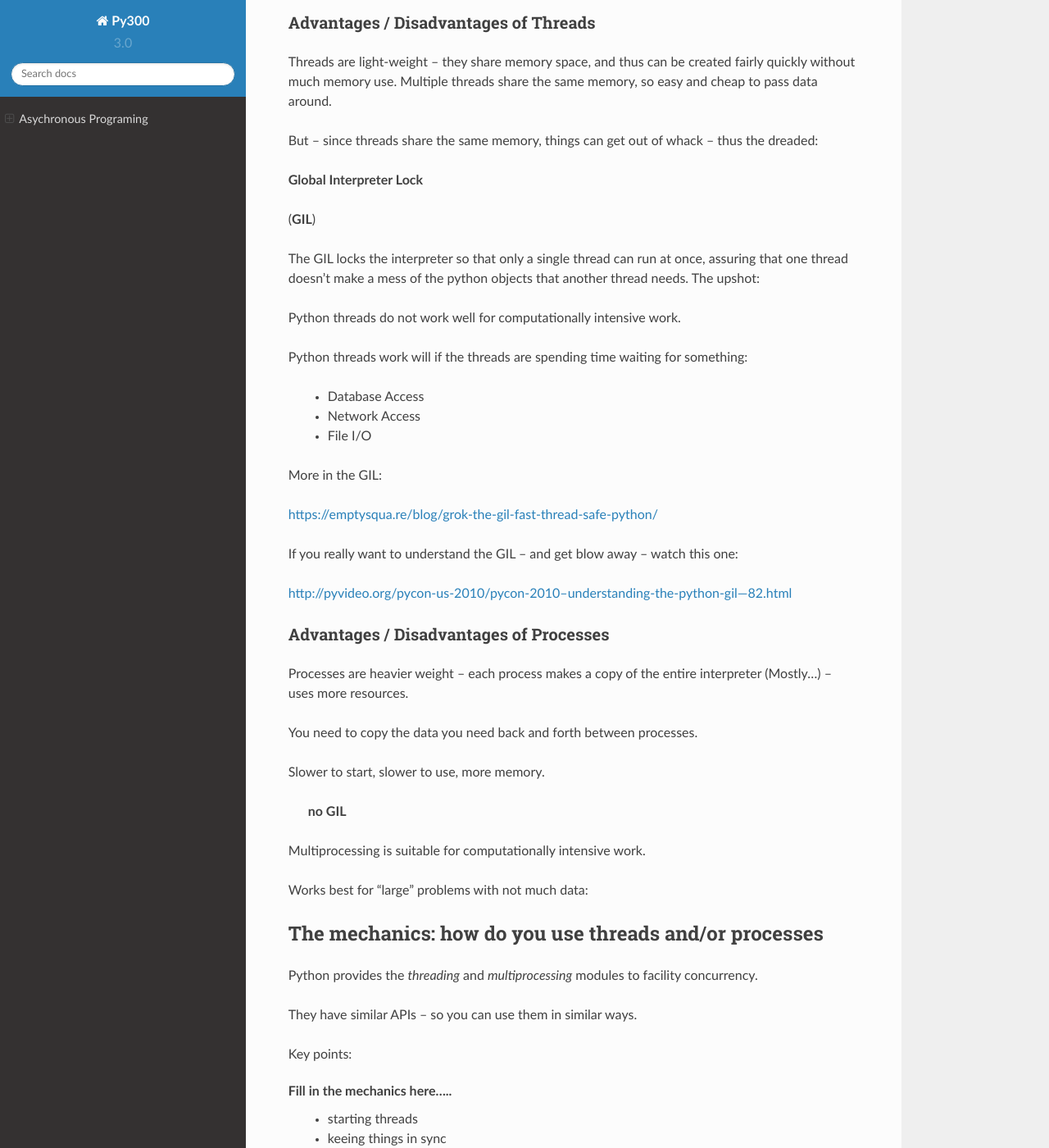
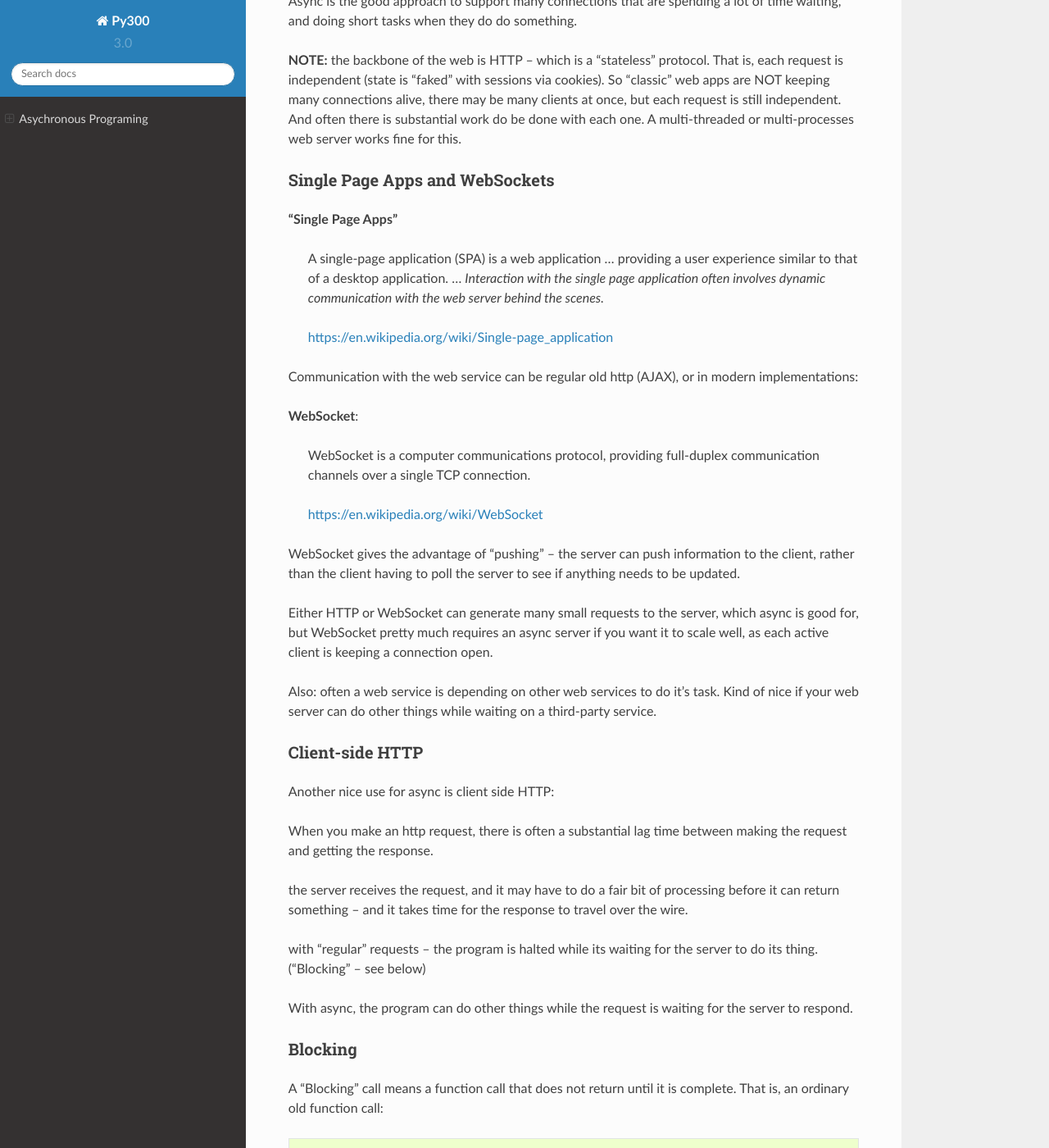
Before and after one commit to UWPCE-PythonCert/Py300, a Sphinx documentation site: the page built from source/async.rst, in a window 1280 px wide and 1400 px high, scrolled down 876 px. Shown: the whole window at 82% size. Built offline with Sphinx 7.4.7 and the Read the Docs theme 2.0.0, drawn with Linux system fonts in a browser that asks for light colours; some of the changed text lies outside the part shown.

Commit message:
added concurrency page

```diff
--- a/source/async.rst
+++ b/source/async.rst
@@ -8,108 +8,11 @@
 
 Async: Not knowing what is happening when...
 
-Whirlwind Tour of Concurrency
-==============================
-
-Before we get into async, it helps to know a a bit about Concurrency:
-
-Having different code running at the same time.
-
-Async and Concurrency are really two different things -- you can do either
-one without the other -- but they are closely related.
-
-
-https://vimeo.com/49718712
-
-In "Concurrency is not parallelism" Rob Pike makes a key point:
-Breaking down tasks into concurrent subtasks only allows parallelism,
-it’s the scheduling of these subtasks that creates it.
-
-Async is about the scheduling.
-
-
-Types of Concurrency
---------------------
-
-(definitions here)
-
-Multithreading:
-
-what is a thread?
-
-Multiprocessing:
-
-what is a process
-
-Advantages / Disadvantages of Threads
---------------------------------------
-
-Threads are light-weight -- they share memory space, and thus can be created
-fairly quickly without much memory use. Multiple threads share the same memory,
-so easy and cheap to pass data around.
-
-But -- since threads share the same memory, things can get out of whack -- thus the dreaded:
-
-**Global Interpreter Lock**
-
-(**GIL**)
-
-The GIL locks the interpreter so that only a single thread can run at once,
-assuring that one thread doesn't make a mess of the python objects that
-another thread needs. The upshot:
-
-Python threads do not work well for computationally intensive work.
-
-Python threads work will if the threads are spending time waiting for something:
-
- - Database Access
- - Network Access
- - File I/O
-
-More in the GIL:
-
-https://emptysqua.re/blog/grok-the-gil-fast-thread-safe-python/
-
-If you really want to understand the GIL -- and get blow away -- watch this one:
-
-http://pyvideo.org/pycon-us-2010/pycon-2010--understanding-the-python-gil---82.html
-
-Advantages / Disadvantages of Processes
----------------------------------------
-
-Processes are heavier weight -- each process makes a copy of the entire interpreter (Mostly...) -- uses more resources.
-
-You need to copy the data you need back and forth between processes.
-
-Slower to start, slower to use, more memory.
-
- **no GIL**
-
-Multiprocessing is suitable for computationally intensive work.
-
-Works best for "large" problems with not much data:
-
-
-The mechanics: how do you use threads and/or processes
-======================================================
-
-Python provides the `threading` and `multiprocessing` modules to facility concurrency.
-
-They have similar APIs -- so you can use them in similar ways.
-
-Key points:
-
-Fill in the mechanics here.....
- - starting threads
- - keeing things in sync
- - queues
- - locks
- - etc.
 
 Asynchronous Programming
 ========================
 
-What is it?
+Another way to achieve concurrency
 
 Approaches:
 
@@ -131,6 +34,7 @@
 http://www.aosabook.org/en/500L/a-web-crawler-with-asyncio-coroutines.html
 
 So my take:
+...........
 
 Async is the good approach to support many connections that are spending a lot of time waiting, and doing short tasks when they do do something.
 
@@ -159,9 +63,22 @@
 
 Also: often a web service is depending on other web services to do it's task. Kind of nice if your web server can do other things while waiting on a third-party service.
 
+Client-side HTTP
+----------------
+
+Another nice use for async is client side HTTP:
+
+When you make an http request, there is often a substantial lag time between making the request and getting the response.
+
+the server receives the request, and it may have to do a fair bit of processing before it can return something -- and it takes time for the response to travel over the wire.
+
+with "regular" requests -- the program is halted while its waiting for the server to do its thing. ("Blocking" -- see below)
+
+With async, the program can do other things while the request is waiting for the server to respond.
 
 Blocking
 --------
+
 A "Blocking" call means a function call that does not return until it is complete. That is, an ordinary old function call:
 
 .. code-block:: python
@@ -176,7 +93,7 @@
 - And it's mostly just waiting for the network or database, or....
 
 Maybe your application needs to be responsive to user input, or do other
-work while that function is working. how do you deal with that?
+work while that function is working. How do you deal with that?
 
 Event Loops
 -----------
@@ -206,10 +123,11 @@
 
 https://www.blog.pythonlibrary.org/2013/06/27/wxpython-how-to-communicate-with-your-gui-via-sockets/
 
+
 Callbacks
 ---------
 
-Callbacks are a way to tell a non-blocking function what to do when they are done. This is a common way for systems to handle non-blocking operations. For instance, in Javascript http requests are non-blocking. The request function call will return right away.
+Callbacks are a way to tell a non-blocking function what to do when they are done. This is a common way for systems to handle non-blocking operations. For instance, in Javascript, http requests are non-blocking. The request function call will return right away.
 
 .. code-block:: javascript
 
@@ -230,7 +150,7 @@
   r = requests.get('http://www.google.com')
   print(r.text)
 
-The difference here is that the program will wait for ``requests.get()`` call to return, and that won't happen until the request is complete. If you are making a lot of requests and they take a while, that is a lot of time sitting around waiting when your computer isn't doing anything.
+The difference here is that the program will wait for ``requests.get()`` call to return, and that won't happen until the request is complete. If you are making a lot of requests and they take a while, that is a lot of time sitting around waiting for the server when your computer isn't doing anything.
 
 Async programming usually (always?) involves an event loop to schedule operations.
 
@@ -303,12 +223,11 @@
 ``event_loop.create_task()``
 
 
-
-
 Think of async/await as an API for asynchronous programming
 -----------------------------------------------------------
 
 async/await is really an API for asynchronous programming: People shouldn't think that async/await as synonymous with asyncio, but instead think that asyncio is a framework that can utilize the async/await API for asynchronous programming.
+
 
 Future object
 --------------
@@ -340,6 +259,8 @@
 
 A coroutine isn't a future, but they can be wrapped in one by the event loop.
 
+For the most part, you don't need to work directly with futures.
+
 The Event Loop
 --------------
 
@@ -559,6 +480,21 @@
     loop.run_forever()
     print("loop exited")
 
+Running a bunch of tasks
+------------------------
+
+Sometimes you have a bunch of individual tasks to complete, but it does not matter in what order they are done.
+
+``asyncio.gather()`` collects a bunch of individual coroutines (or futures) together, runs them all (in parallel), and puts the results in a list.
+
+Remember that they are now run in arbitrary order.
+
+``Examples/async/gather.py``
+
+
+
+
+
 Doing real work with async
 ==========================
 
@@ -600,11 +536,50 @@
 
 As it's the most "modern" implementation -- we will use it for examples in the rest of this class:
 
+``aiohttp``
+-----------
+
+* Supports both Client and HTTP Server.
+* Supports both Server WebSockets and Client WebSockets out-of-the-box.
+* Web-server has Middlewares, Signals and pluggable routing.
+
+Installing:
+
 .. code-block:: bash
 
     pip install aiohttp
 
+An async client example:
+------------------------
 
+If you need to make a lot of requests to collect data, or whatever, it's likely your code is taking a lot of time to wait for the server to return. If it's a slow server, it could be much more time waiting than doing real work.
+
+This is where async shines!
+
+This example borrowed from:
+
+http://terriblecode.com/blog/asynchronous-http-requests-in-python/
+
+It's a really nice example.
+
+The goal is to collect statistics for various NBA players. It turns out the NBA has an API for accessing statistics:
+
+http://stats.nba.com/
+
+It's kinda slow, but has a lot of great data.
+
+Using the trusty old requests library, this is how you access it:
+
+
+
+
+
+
+
+
+
+
+``requests`` is teh go-to package for making
 
 
 References:
--- a/source/index.rst
+++ b/source/index.rst
@@ -69,6 +69,9 @@
 :ref:`threading`
 ................
 
+:ref:`concurrency`
+..................
+
 :ref:`async`
 ............
 
```
Also changed, not shown: other parts of source/async.rst (+7 -5 lines).
